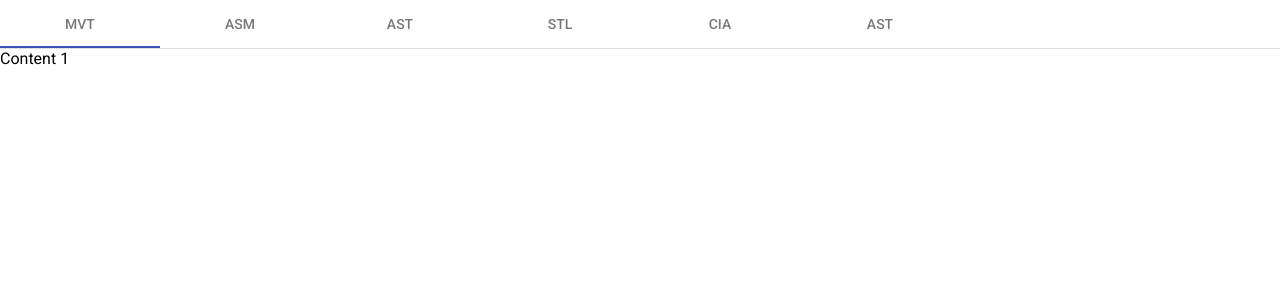
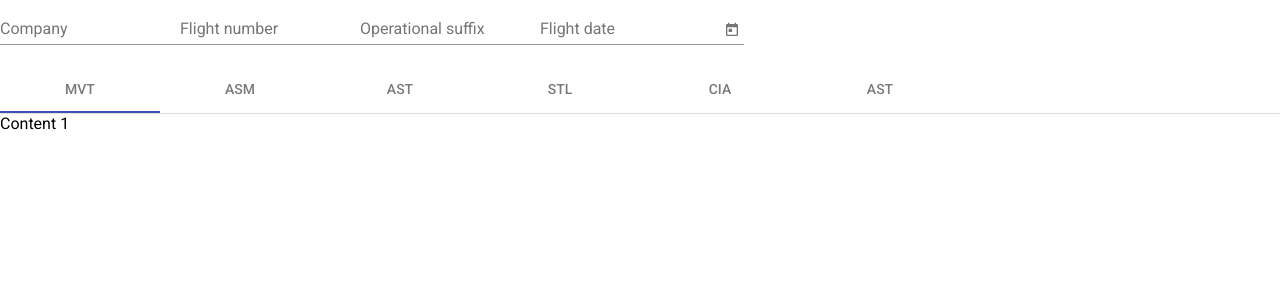
Before and after one commit to mohamedtra/Maquette_Angular, an Angular app in the folder Simulator-App/: page / in a window 1280 px wide. Shown: the top 300 px of the page. Built offline with nearby package versions, Linux system fonts and the light colour scheme.

Commit message:
adding flight information component

```diff
--- a/Simulator-App/src/app/app.component.html
+++ b/Simulator-App/src/app/app.component.html
@@ -1,2 +1,3 @@
+<app-flight-info></app-flight-info>
 <app-events-msg></app-events-msg>
 <router-outlet></router-outlet>
--- a/Simulator-App/src/app/components/events-messages/events-messages.module.ts
+++ b/Simulator-App/src/app/components/events-messages/events-messages.module.ts
@@ -2,13 +2,14 @@ import { NgModule } from '@angular/core';
 import { CommonModule } from '@angular/common';
 import { EventsMsgComponent } from './events-msg/events-msg.component';
 import { MaterialModule } from 'src/app/material.module';
+import { FlightInfoComponent } from './flight-info/flight-info.component';
 
 @NgModule({
-  declarations: [EventsMsgComponent],
+  declarations: [EventsMsgComponent, FlightInfoComponent],
   imports: [
     CommonModule,
     MaterialModule
   ],
-  exports: [EventsMsgComponent]
+  exports: [EventsMsgComponent, FlightInfoComponent]
 })
 export class EventsMessagesModule { }
--- /dev/null
+++ b/Simulator-App/src/app/components/events-messages/flight-info/flight-info.component.html
@@ -0,0 +1,20 @@
+<div class="example-container">
+  <mat-form-field>
+      <input matInput placeholder="Company">
+  </mat-form-field>
+
+  <mat-form-field>
+     <input matInput placeholder="Flight number">
+  </mat-form-field>
+
+  <mat-form-field>
+    <input matInput placeholder="Operational suffix">
+  </mat-form-field>
+
+  <mat-form-field>
+    <input matInput [matDatepicker]="picker" placeholder="Flight date">
+    <mat-datepicker-toggle matSuffix [for]="picker"></mat-datepicker-toggle>
+    <mat-datepicker #picker></mat-datepicker>
+  </mat-form-field>
+
+</div>
--- /dev/null
+++ b/Simulator-App/src/app/components/events-messages/flight-info/flight-info.component.ts
@@ -0,0 +1,15 @@
+import { Component, OnInit } from '@angular/core';
+
+@Component({
+  selector: 'app-flight-info',
+  templateUrl: './flight-info.component.html',
+  styleUrls: ['./flight-info.component.css']
+})
+export class FlightInfoComponent implements OnInit {
+
+  constructor() { }
+
+  ngOnInit() {
+  }
+
+}
```
Also changed, not shown: Simulator-App/package.json (+12 -12 lines), Simulator-App/src/app/components/events-messages/flight-info/flight-info.component.css (added), 2 other files (tests, documents, lock files or other folders).
